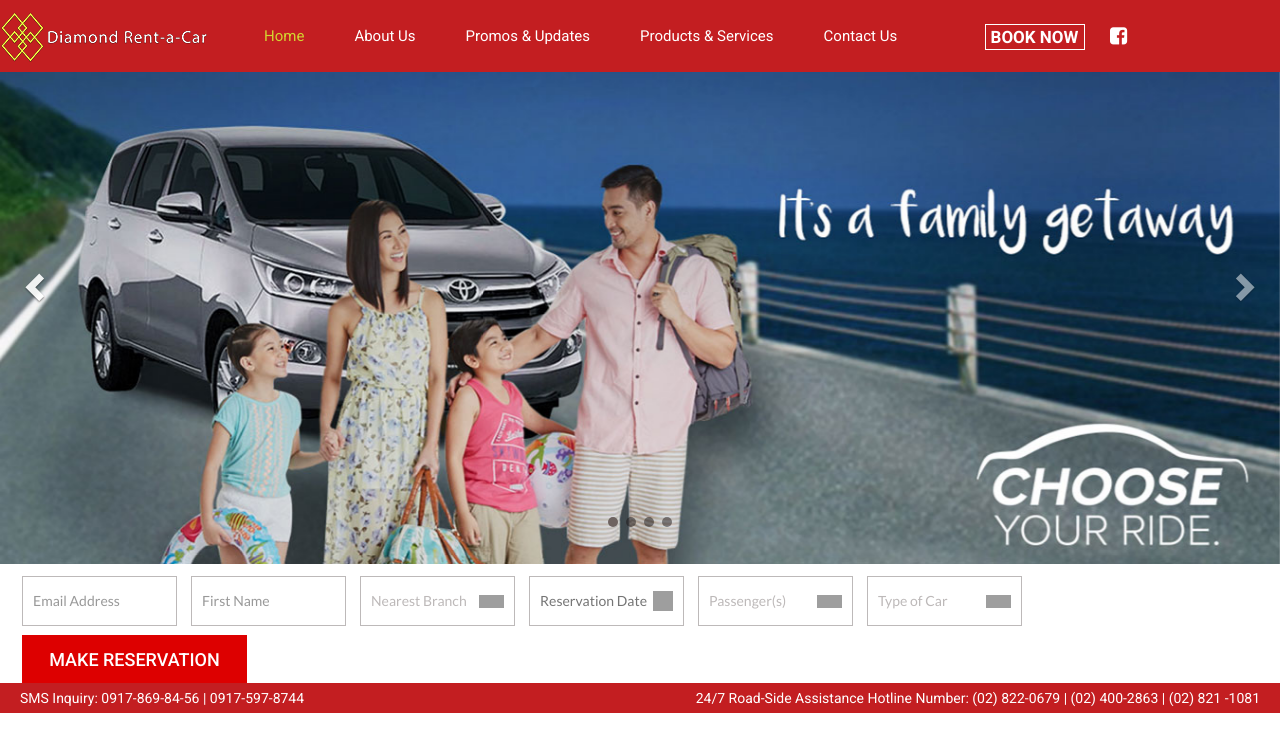
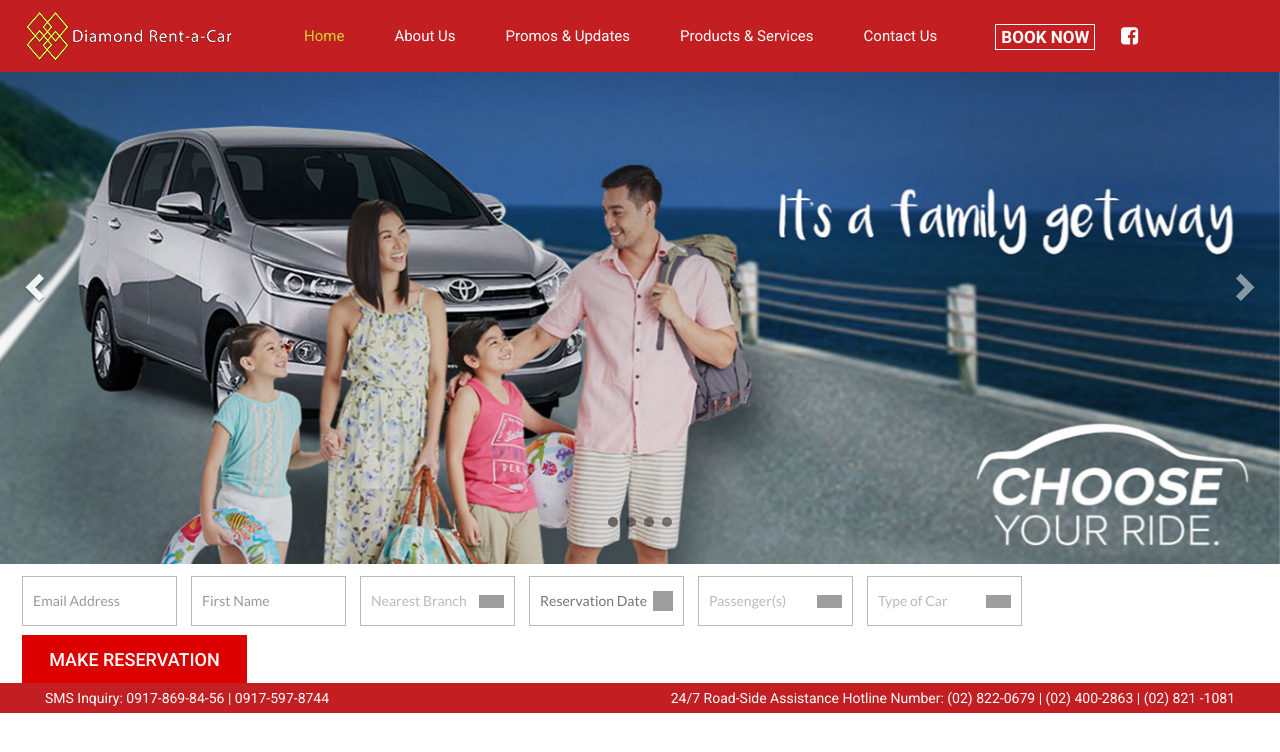
Before and after one commit to jorense/drac, a PHP site: page /index.php in a window 1280 px wide. Shown: the top 752 px of the page. Run offline with PHP 8.4, Linux system fonts and the light colour scheme; some libraries are stand-ins or nearby versions; grey boxes are pictures that could not be loaded.

Commit message:
added styles

```diff
--- a/css/main.css
+++ b/css/main.css
@@ -1,3 +1,15 @@
+a, button {
+	-o-transition:.5s;
+	-ms-transition:.5s;
+	-moz-transition:.5s;
+	-webkit-transition:.5s;
+	transition:.5s;
+}
+
+a:focus {
+	outline: 0;
+}
+
 .carousel-inner img {
     width: 100%;
 }
@@ -73,8 +85,6 @@
     font-family: 'Roboto', sans-serif;
     font-size: 14px;
     color: #d3d431;
-    -webkit-transition: all 0.2s cubic-bezier(0.78, 0.21, 0.58, 1);
-    transition: all 0.2s cubic-bezier(0.78, 0.21, 0.58, 1);
 }
 
 .second-nav-background{
@@ -89,19 +99,19 @@
     padding: 25px;
 }
 
-.navbar-default .navbar-nav>li>a:hover{
+.navbar-default .navbar-nav>li>a:hover, .navbar-default .navbar-nav>li>a:focus{
     color: #d3d431;
     -webkit-transition: all 0.2s cubic-bezier(0.78, 0.21, 0.58, 1);
     transition: all 0.2s cubic-bezier(0.78, 0.21, 0.58, 1);
 
 }
 .navbar-brand {
-    padding: 1px 15px;
+    padding: 10px 15px;
+    margin: 0px 15px;
 }
 
 .navbar-brand img{
     position: relative;
-    top: 5px;
 }
 
 .selected{
@@ -678,11 +688,6 @@
         color: #fff;
         font-size: 13px;
     }
-    .navbar-brand img {
-        position: relative;
-        top: 5px;
-        left: 0;
-    }
     .about-us-2{
         background-image: url("../images/background-about-us-shaking-hands-mobile.jpg");
         background-repeat: no-repeat;
@@ -787,18 +792,6 @@
 
     .navbar-default .navbar-offcanvas {
         width: auto;
-    }
-
-    .navbar-brand img {
-        position: relative;
-        top: 10px;
-        left: 0;
-    }
-
-    .navbar-brand img {
-        position: relative;
-        top: 10px;
-        left: 0;
     }
 
     .right-nav-item {
@@ -911,11 +904,7 @@
     .navbar-default .navbar-offcanvas{
         width: auto;
     }
-    .navbar-brand img {
-        position: relative;
-        top: -5px;
-        left: 0;
-    }
+
     .right-nav-item {
         color: #fff;
         font-size: 20px;
@@ -1035,11 +1024,7 @@
         color: #fff;
         font-size: 13px;
     }
-    .navbar-brand img {
-        position: relative;
-        top: -44px;
-        left: 65px;
-    }
+
     .about-us-2{
         background-image: url("../images/background-about-us-shaking-hands-mobile.jpg");
         background-repeat: no-repeat;
@@ -1168,3 +1153,9 @@
         height: 160vh;
     }
 }
+
+.full-wrapper .container-fluid {
+	max-width: 1400px;
+	padding: 0px 40px;
+	margin: 0 auto !important;
+}
```
